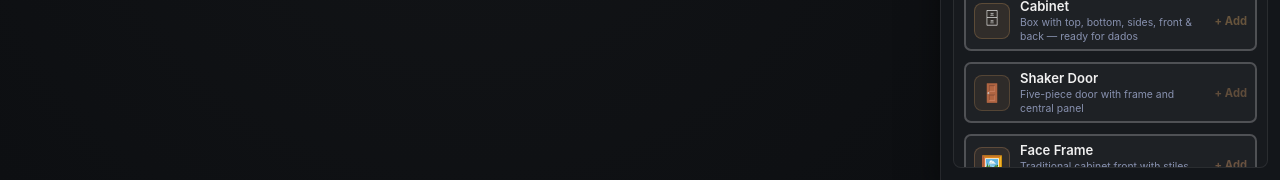
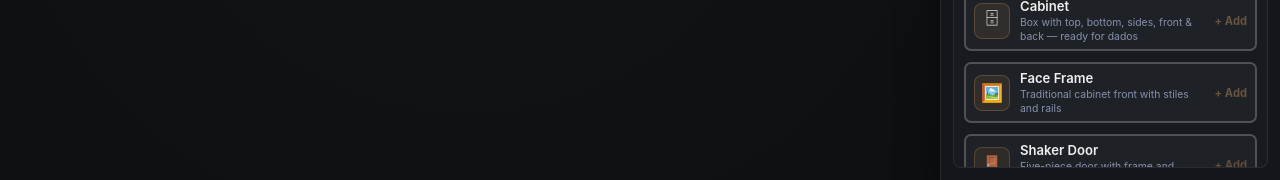
Before and after one commit to vinyasa/sketch, a React (Vite) app: page / in a window 1280 px wide. Both pictures are taken after a click on the button "🧱 Builders". Shown: the part 620-800 px from the top of the page. Built offline with nearby package versions, Linux system fonts and the light colour scheme; no server answers; what three-bvh-csg would draw is missing.

Commit message:
feat(sketch): move face frame above shaker door in parametric builders list

```diff
--- a/src/components/panels/AssembliesPanel.jsx
+++ b/src/components/panels/AssembliesPanel.jsx
@@ -32,18 +32,18 @@ const ASSEMBLIES = [
         color: '#b08855',
     },
     {
+        id: 'faceFrame',
+        label: 'Face Frame',
+        icon: '🖼️',
+        description: 'Traditional cabinet front with stiles and rails',
+        color: '#b5855c',
+    },
+    {
         id: 'shakerDoor',
         label: 'Shaker Door',
         icon: '🚪',
         description: 'Five-piece door with frame and central panel',
         color: '#a07850',
-    },
-    {
-        id: 'faceFrame',
-        label: 'Face Frame',
-        icon: '🖼️',
-        description: 'Traditional cabinet front with stiles and rails',
-        color: '#b5855c',
     },
     {
         id: 'drawerStack',
```
